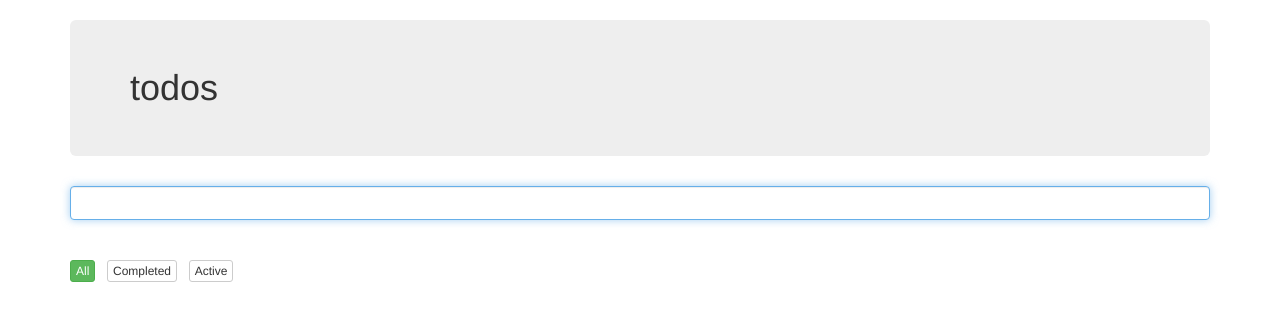
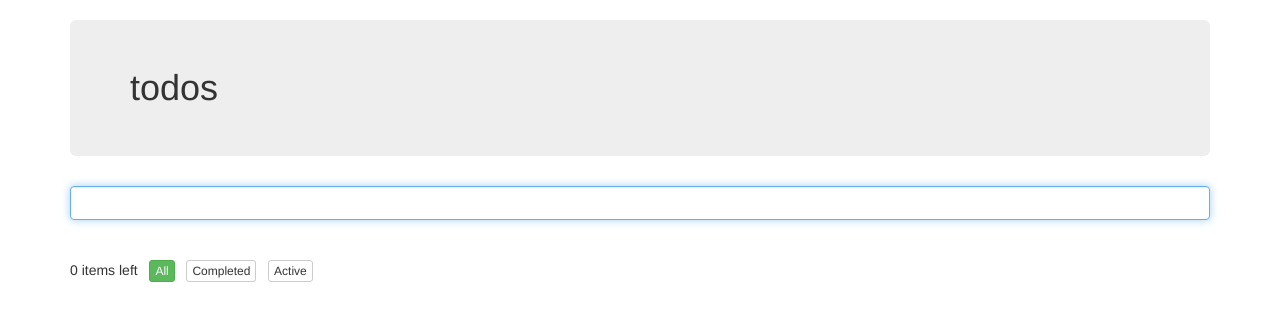
Before and after one commit to gabrielml/todomvc, a website: page index.html in a window 1280 px wide. Drawn offline with nearby package versions, Linux system fonts and the light colour scheme.

Commit message:
(feat): add left items counter

```diff
--- a/index.html
+++ b/index.html
@@ -13,7 +13,11 @@
     <input type="text" id="myInput" class="form-control">
     <br/>
     <ul id="myList" class="list-group"></ul>
-    <div id="myFilter"></div>
+    <div>
+        <span id="myCounter"></span>
+        &nbsp;
+        <span id="myFilter"></span>
+    </div>
 </div>
 
 <script src="templates.js"></script>
@@ -96,7 +100,20 @@
 
     function render(todos, filter) {
         renderList(todos, filter);
+        renderCounter(todos);
         renderFilter(filter);
+
+        function renderCounter(todos) {
+            var myCounter = document.getElementById('myCounter');
+
+            myCounter.textContent = todos.reduce(countCompleted, 0) + ' items left';
+
+            function countCompleted(accumulator, todo) {
+                accumulator += todo.completed ? 0 : 1;
+
+                return accumulator;
+            }
+        }
 
         function renderFilter(filter) {
             var myFilter = document.getElementById('myFilter');
```
